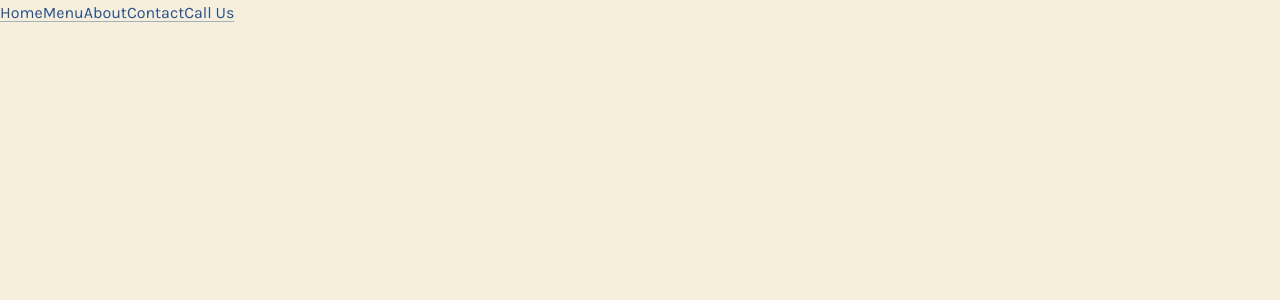
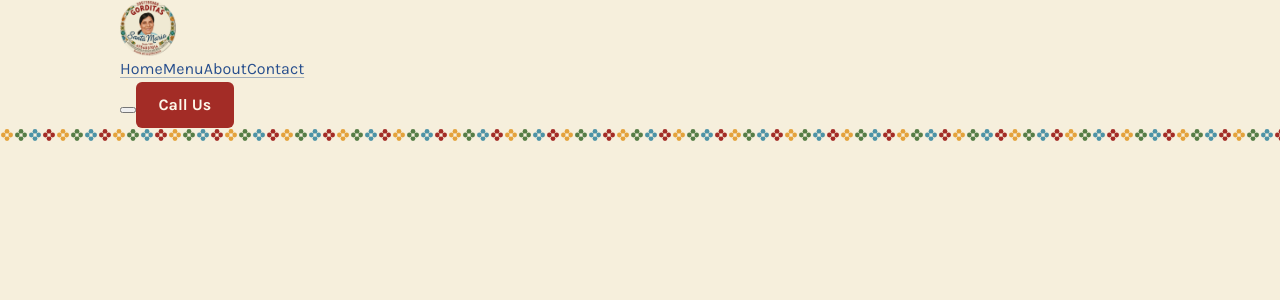
Before and after one commit to JosephMelesse/hack-website, a React (Vite) app: page / in a window 1280 px wide. Shown: the top 300 px of the page. Built offline with nearby package versions, Linux system fonts and the light colour scheme.

Commit message:
Nav/Nav.jsx: build header with logo, links, and call CTA

```diff
--- a/src/components/Nav.jsx
+++ b/src/components/Nav.jsx
@@ -1,16 +1,35 @@
-import { Link } from "react-router-dom";
+import { Link, NavLink } from "react-router-dom";
+import TranslateButton from "./TranslateButton.jsx";
+import logo from "../assets/logo.png";
 
-// Route links work; styling and the real phone number are TODO.
-function Nav() {
+// Header per wireframe pp. 01-02: logo left, links center, actions right;
+// on mobile the links drop to a second row.
+function Nav({ t, spanish, onToggle }) {
   return (
-    <nav>
-      <Link to="/">Home</Link>
-      <Link to="/menu">Menu</Link>
-      <Link to="/about">About</Link>
-      <Link to="/contact">Contact</Link>
-      {/* TODO : replace # with tel: link once phone number is set */}
-      <a href="#">Call Us</a>
-    </nav>
+    <header className="site-header">
+      <div className="container site-header__bar">
+        <Link to="/" className="site-header__brand">
+          <img src={logo} alt="Gorditas Santa Maria" width="56" height="56" />
+        </Link>
+        <nav className="site-nav" aria-label="Main">
+          <NavLink to="/">{t?.nav?.home}</NavLink>
+          <NavLink to="/menu">{t?.nav?.menu}</NavLink>
+          <NavLink to="/about">{t?.nav?.about}</NavLink>
+          <NavLink to="/contact">{t?.nav?.contact}</NavLink>
+        </nav>
+        <div className="site-header__actions">
+          <TranslateButton
+            spanish={spanish}
+            onToggle={onToggle}
+            label={t?.translate}
+          />
+          <a className="btn" href={`tel:${t?.phone}`}>
+            {t?.nav?.call}
+          </a>
+        </div>
+      </div>
+      <div className="tile-divider" aria-hidden="true"></div>
+    </header>
   );
 }
 
```
